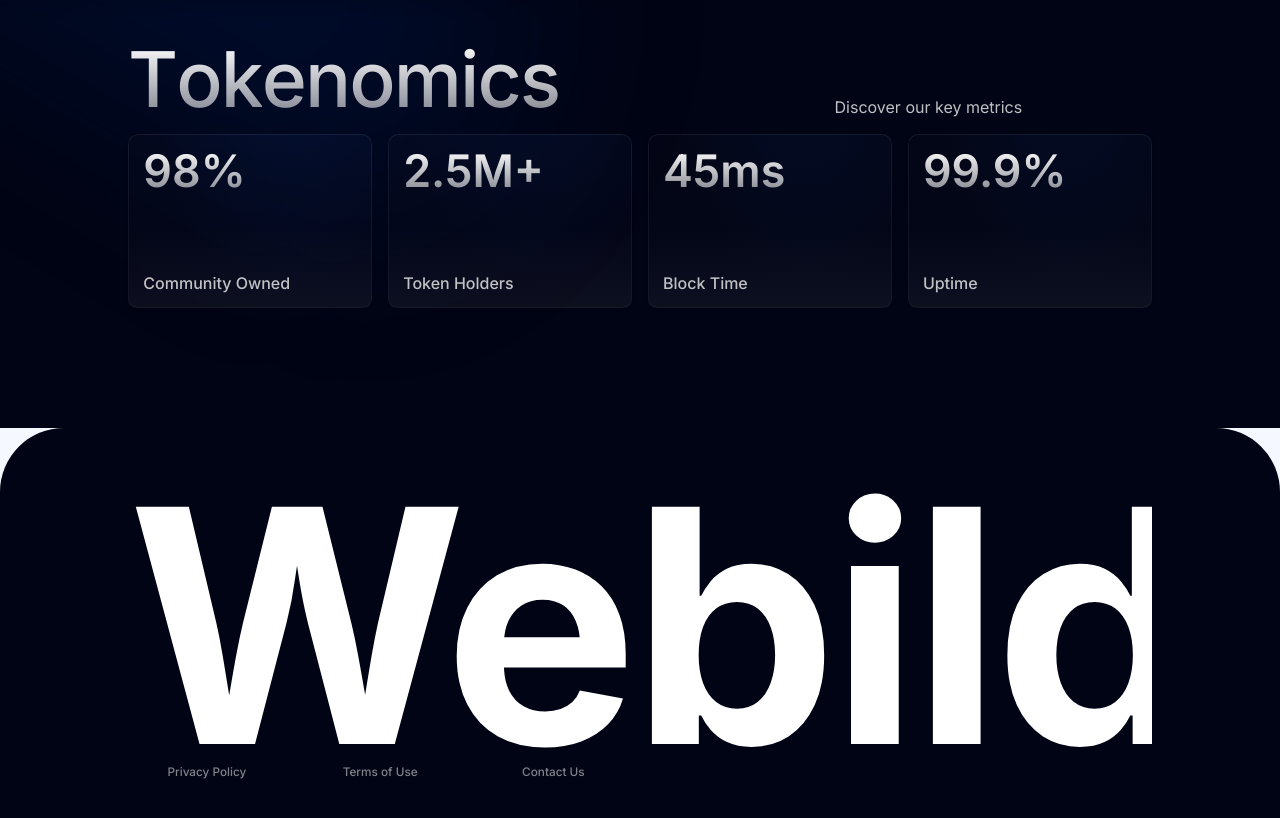
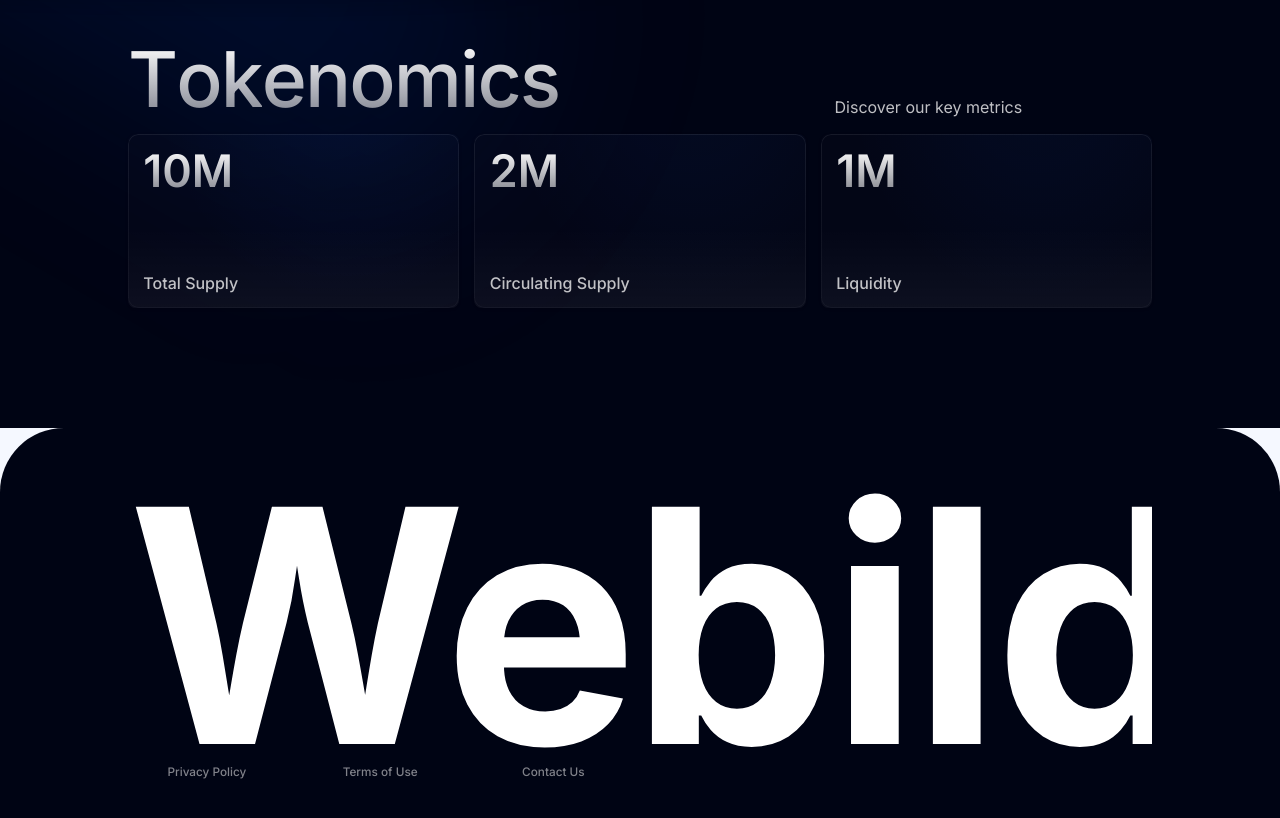
Before and after one commit to vitaleymulikacatchup/3e558cdc-2916-4769-b699-7f4ff8c578aa, a Next.js app: page / in a window 1280 px wide. Shown: the part 2040-2858 px from the top of the page. Built offline with nearby package versions, Linux system fonts and the light colour scheme; a web font is replaced by a local one.

Commit message:
Update project files

```diff
--- a/src/app/page.tsx
+++ b/src/app/page.tsx
@@ -37,7 +37,7 @@ export default function Home() {
         <HowToBuy2D variant="reveal" />
       </div>
       <div id="tokenomics" data-section="tokenomics" className="scroll-mt-24">
-        <NumberGridTokenomics title="Tokenomics" description="Discover our key metrics" tokenData={[{ value: "10M", description: "Total Supply" }, { value: "2M", description: "Circulating Supply" }, { value: "1M", description: "Liquidity" }]} />
+        <NumberGridTokenomics title="Tokenomics" description="Discover our key metrics" kpiItems={[{ value: "10M", description: "Total Supply" }, { value: "2M", description: "Circulating Supply" }, { value: "1M", description: "Liquidity" }]} />
       </div>
       <div id="footer" data-section="footer" className="scroll-mt-24">
         <GradientFooter logoText="SpectraCoin" items={[{ label: "Privacy Policy", onClick: () => { console.log('Privacy clicked'); } }, { label: "Terms of Use", onClick: () => { console.log('Terms clicked'); } }, { label: "Contact Us", onClick: () => { console.log('Contact clicked'); } }]} copyrightText="© 2023 SpectraCoin" />
```
Also changed, not shown: src/app/layout.tsx (line endings or trailing spaces).
